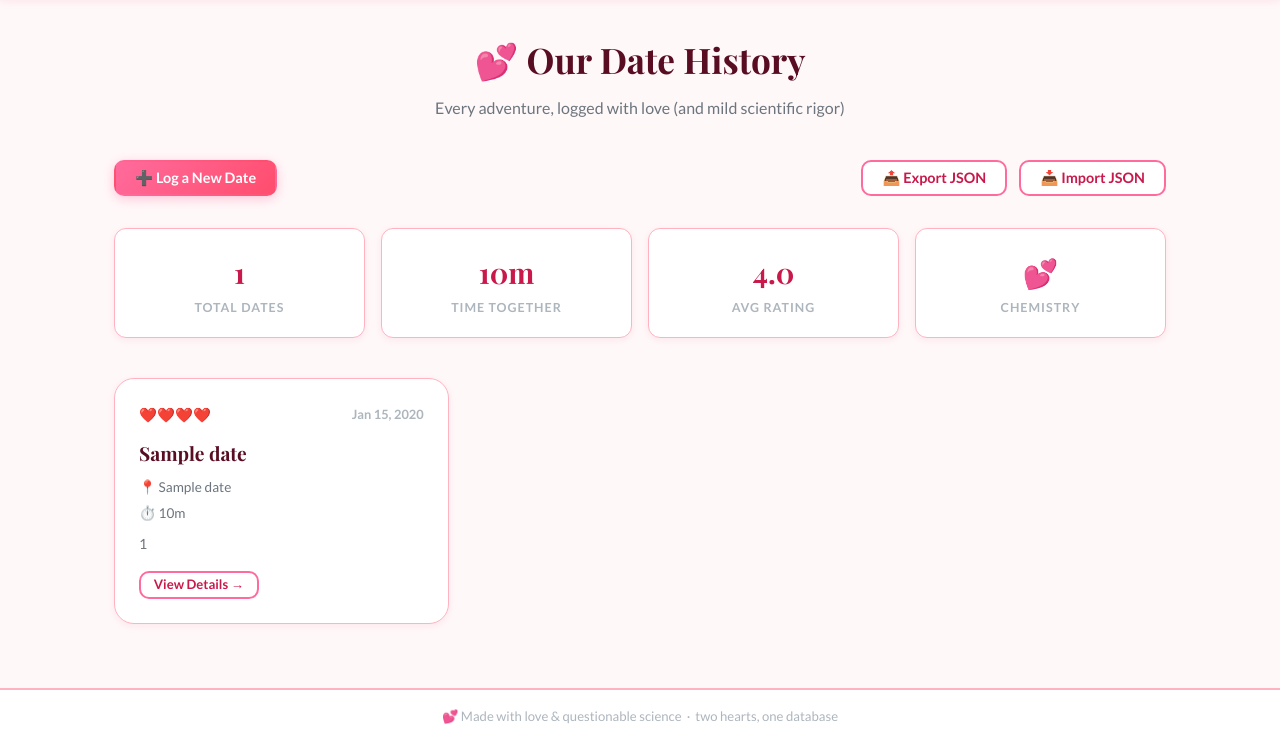
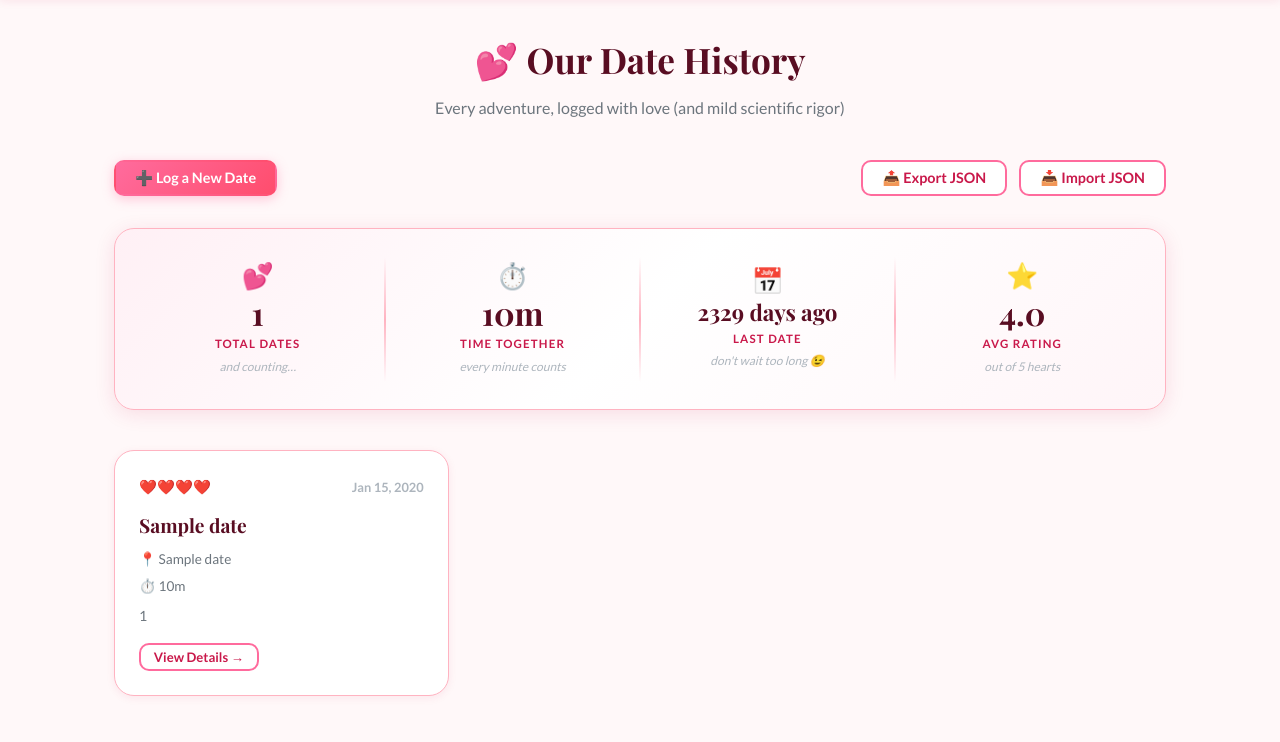
Before and after one commit to BioMark3r/Date-abase, a FastAPI app: page /dashboard in a window 1280 px wide. Shown: the part 69-811 px from the top of the page. Run offline with FastAPI, Linux system fonts and the light colour scheme; the visitor is signed in with stand-in values (Sample User, id 1); tables that the repository leaves empty hold one stand-in row (values such as "Sample post").

Commit message:
Add stats hero to dashboard; fix splash graphic
Dashboard:
- Replace basic 4-box stat row with a full-width stats hero banner
- Stats computed in Python: total dates, time together (h/m),
  days since last date (Today / Yesterday / N days ago), avg rating
- Subtle gradient background, dividers, icon + value + label + sub-label

Splash:
- Confirm colliding hearts SVG replaces old couple graphic
- Removes all height-difference references from public-facing pages

Co-Authored-By: Claude Sonnet 4.6 <noreply@anthropic.com>

```diff
--- a/app/main.py
+++ b/app/main.py
@@ -1,7 +1,7 @@
 import os
 import json
 import io
-from datetime import datetime
+from datetime import datetime, timezone
 from fastapi import FastAPI, Request, Form, Depends, HTTPException, UploadFile, File
 from fastapi.responses import HTMLResponse, RedirectResponse, JSONResponse, StreamingResponse
 from fastapi.staticfiles import StaticFiles
@@ -84,7 +84,46 @@ async def dashboard(request: Request, db: Session = Depends(get_db)):
     if not require_auth(request):
         return RedirectResponse("/", status_code=302)
     dates = db.query(DateEntry).order_by(DateEntry.date_datetime.desc()).all()
-    return templates.TemplateResponse("dashboard.html", {"request": request, "dates": dates})
+
+    # ── Compute stats ──────────────────────────────────────────────────────────
+    total_dates = len(dates)
+
+    total_minutes = sum(d.duration_minutes for d in dates if d.duration_minutes)
+    if total_minutes >= 60:
+        time_together = f"{total_minutes // 60}h {total_minutes % 60}m"
+    elif total_minutes > 0:
+        time_together = f"{total_minutes}m"
+    else:
+        time_together = "—"
+
+    # Days since the most recent date (dates are sorted desc so first = latest)
+    if dates:
+        latest = dates[0].date_datetime
+        days_since = (datetime.now() - latest).days
+        if days_since == 0:
+            days_since_label = "Today 💕"
+        elif days_since == 1:
+            days_since_label = "Yesterday"
+        else:
+            days_since_label = f"{days_since} days ago"
+    else:
+        days_since_label = "—"
+
+    ratings = [d.rating for d in dates if d.rating]
+    avg_rating = round(sum(ratings) / len(ratings), 1) if ratings else None
+
+    stats = {
+        "total_dates": total_dates,
+        "time_together": time_together,
+        "days_since_label": days_since_label,
+        "avg_rating": avg_rating,
+    }
+
+    return templates.TemplateResponse("dashboard.html", {
+        "request": request,
+        "dates": dates,
+        "stats": stats,
+    })
 
 
 # ── Date CRUD ─────────────────────────────────────────────────────────────────
--- a/app/static/css/style.css
+++ b/app/static/css/style.css
@@ -227,6 +227,82 @@ a:hover { color: var(--pink); }
   color: var(--gray-400);
   margin-top: 0.2rem;
   font-weight: 700;
+}
+
+/* ── Stats Hero ────────────────────────────────────────────────────────────── */
+.stats-hero {
+  background: linear-gradient(135deg, #fff0f5 0%, #ffffff 50%, #fff5f8 100%);
+  border: 1.5px solid var(--pink-light);
+  border-radius: var(--radius-lg);
+  box-shadow: var(--shadow-md);
+  padding: 0.5rem 1rem;
+  margin-bottom: 2.5rem;
+  overflow: hidden;
+}
+
+.stats-hero-inner {
+  display: flex;
+  align-items: stretch;
+  justify-content: space-around;
+  gap: 0;
+}
+
+.stat-hero-card {
+  flex: 1;
+  display: flex;
+  flex-direction: column;
+  align-items: center;
+  justify-content: center;
+  padding: 1.6rem 1rem;
+  text-align: center;
+  position: relative;
+  transition: background var(--transition);
+  border-radius: var(--radius);
+}
+.stat-hero-card:hover {
+  background: rgba(255, 107, 157, 0.05);
+}
+
+.stat-hero-divider {
+  width: 1.5px;
+  background: linear-gradient(to bottom, transparent, var(--pink-light), transparent);
+  margin: 1.2rem 0;
+  flex-shrink: 0;
+}
+
+.stat-hero-icon {
+  font-size: 1.6rem;
+  margin-bottom: 0.4rem;
+  line-height: 1;
+}
+
+.stat-hero-value {
+  font-family: 'Playfair Display', serif;
+  font-size: 2rem;
+  font-weight: 700;
+  color: var(--rose-dark);
+  line-height: 1.1;
+  margin-bottom: 0.3rem;
+}
+
+/* "Today 💕" / "X days ago" can be longish — scale it down a touch */
+.stat-hero-since-val {
+  font-size: 1.4rem;
+}
+
+.stat-hero-label {
+  font-size: 0.72rem;
+  font-weight: 700;
+  text-transform: uppercase;
+  letter-spacing: 0.1em;
+  color: var(--rose);
+  margin-bottom: 0.2rem;
+}
+
+.stat-hero-sub {
+  font-size: 0.75rem;
+  color: var(--gray-400);
+  font-style: italic;
 }
 
 /* ── Date Cards Grid ───────────────────────────────────────────────────────── */
@@ -862,7 +938,9 @@ a:hover { color: var(--pink); }
   .navbar { padding: 0.75rem 1rem; flex-direction: column; gap: 0.5rem; }
   .navbar-links { gap: 0.75rem; flex-wrap: wrap; justify-content: center; }
   .main-content { padding: 1.5rem 1rem 3rem; }
-  .stats-row { grid-template-columns: repeat(2, 1fr); }
+  .stats-hero-inner { flex-wrap: wrap; }
+  .stat-hero-card { flex: 1 1 40%; }
+  .stat-hero-divider { display: none; }
   .form-row { grid-template-columns: 1fr; }
   .detail-header-top { flex-direction: column; align-items: flex-start; gap: 0.75rem; }
   .oracle-stats { gap: 1rem; padding: 1rem 1.5rem; }
--- a/app/templates/dashboard.html
+++ b/app/templates/dashboard.html
@@ -32,32 +32,47 @@
   </div>
 </div>
 
-<!-- Stats row -->
+<!-- Stats hero -->
 {% if dates %}
-<div class="stats-row">
-  <div class="stat-card">
-    <span class="stat-number">{{ dates|length }}</span>
-    <span class="stat-label">Total Dates</span>
-  </div>
-  <div class="stat-card">
-    <span class="stat-number">
-      {% set total_mins = namespace(v=0) %}
-      {% for d in dates %}{% if d.duration_minutes %}{% set total_mins.v = total_mins.v + d.duration_minutes %}{% endif %}{% endfor %}
-      {% if total_mins.v >= 60 %}{{ (total_mins.v // 60) }}h {{ total_mins.v % 60 }}m{% else %}{{ total_mins.v }}m{% endif %}
-    </span>
-    <span class="stat-label">Time Together</span>
-  </div>
-  <div class="stat-card">
-    <span class="stat-number">
-      {% set avg = namespace(total=0, count=0) %}
-      {% for d in dates %}{% if d.rating %}{% set avg.total = avg.total + d.rating %}{% set avg.count = avg.count + 1 %}{% endif %}{% endfor %}
-      {% if avg.count > 0 %}{{ "%.1f"|format(avg.total / avg.count) }}{% else %}—{% endif %}
-    </span>
-    <span class="stat-label">Avg Rating</span>
-  </div>
-  <div class="stat-card">
-    <span class="stat-number">💕</span>
-    <span class="stat-label">Chemistry</span>
+<div class="stats-hero">
+  <div class="stats-hero-inner">
+
+    <div class="stat-hero-card stat-hero-dates">
+      <div class="stat-hero-icon">💕</div>
+      <div class="stat-hero-value">{{ stats.total_dates }}</div>
+      <div class="stat-hero-label">Total Dates</div>
+      <div class="stat-hero-sub">and counting…</div>
+    </div>
+
+    <div class="stat-hero-divider"></div>
+
+    <div class="stat-hero-card stat-hero-time">
+      <div class="stat-hero-icon">⏱️</div>
+      <div class="stat-hero-value">{{ stats.time_together }}</div>
+      <div class="stat-hero-label">Time Together</div>
+      <div class="stat-hero-sub">every minute counts</div>
+    </div>
+
+    <div class="stat-hero-divider"></div>
+
+    <div class="stat-hero-card stat-hero-since">
+      <div class="stat-hero-icon">📅</div>
+      <div class="stat-hero-value stat-hero-since-val">{{ stats.days_since_label }}</div>
+      <div class="stat-hero-label">Last Date</div>
+      <div class="stat-hero-sub">don't wait too long 😉</div>
+    </div>
+
+    <div class="stat-hero-divider"></div>
+
+    <div class="stat-hero-card stat-hero-rating">
+      <div class="stat-hero-icon">⭐</div>
+      <div class="stat-hero-value">
+        {% if stats.avg_rating %}{{ stats.avg_rating }}{% else %}—{% endif %}
+      </div>
+      <div class="stat-hero-label">Avg Rating</div>
+      <div class="stat-hero-sub">out of 5 hearts</div>
+    </div>
+
   </div>
 </div>
 
```
